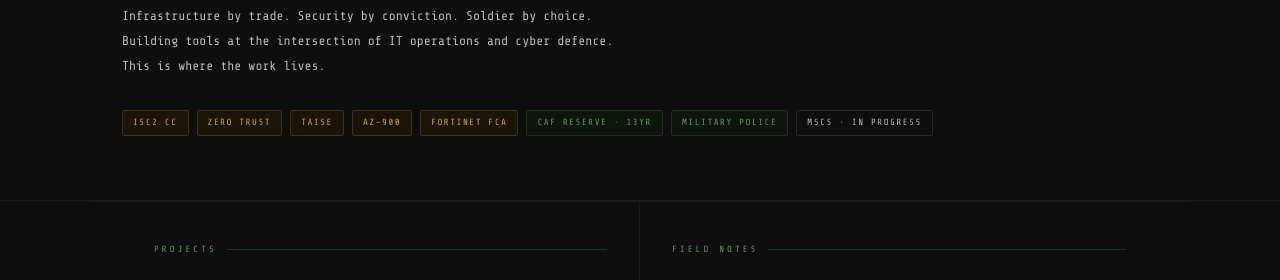
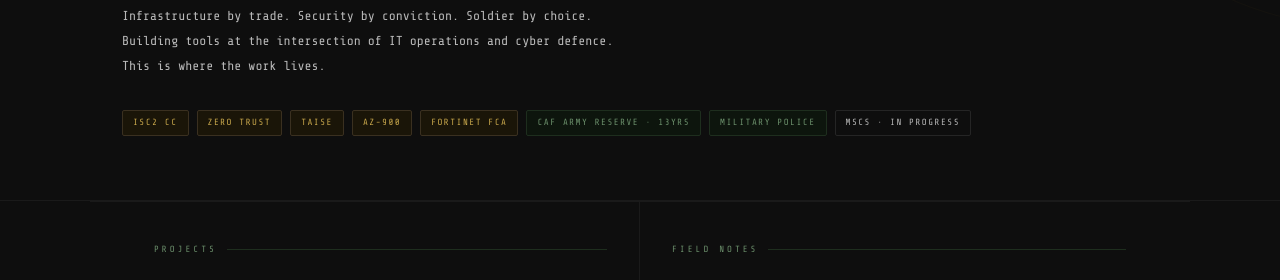
Before and after one commit to Jorgy762/jorgy762.github.io, a Jekyll site: the page built from index.html, in a window 1280 px wide and 1176 px high. Shown: the part 272-552 px from the top of the window. Built offline with Jekyll 4.4.1, drawn with Linux system fonts in a browser that asks for light colours.

Commit message:
Minor cosmetic changes

```diff
--- a/_config.yml
+++ b/_config.yml
@@ -1,6 +1,6 @@
 title: "ThreatVector762"
 tagline: "Sysadmin. Security. Soldier."
-description: "Windows Server Administrator and currently serving Canadian Armed Forces Military Police officer. Transitioning into cybersecurity."
+description: "Windows Server Administrator and serving Senior Non-Commissioned Officer in Canadian Forces Military Police. Transitioning into cybersecurity."
 url: "https://threatvector762.dev"
 baseurl: ""
 author:
--- a/contact.html
+++ b/contact.html
@@ -18,7 +18,7 @@
     </div>
     <div class="contact-row">
       <span class="contact-label">LinkedIn</span>
-      <a href="https://www.linkedin.com/in/rjorg762/" target="_blank" rel="noopener" class="contact-value">linkedin.com/in/rjorg556</a>
+      <a href="https://www.linkedin.com/in/rjorg762/" target="_blank" rel="noopener" class="contact-value">linkedin.com/in/rjorg762</a>
     </div>
     <div class="contact-row">
       <span class="contact-label">Location</span>
--- a/index.html
+++ b/index.html
@@ -18,7 +18,7 @@
       <span class="badge badge-gold">TAISE</span>
       <span class="badge badge-gold">AZ-900</span>
       <span class="badge badge-gold">Fortinet FCA</span>
-      <span class="badge badge-green">CAF Reserve · 13yr</span>
+      <span class="badge badge-green">CAF Army Reserve · 13yrs</span>
       <span class="badge badge-green">Military Police</span>
       <span class="badge badge-dim">MSCS · In Progress</span>
     </div>
```
